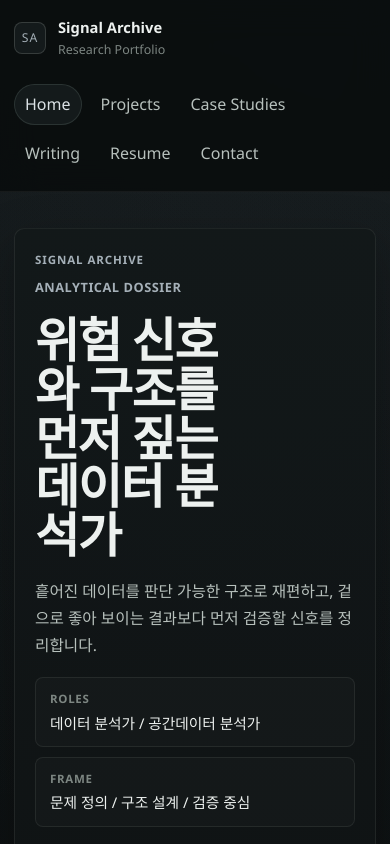
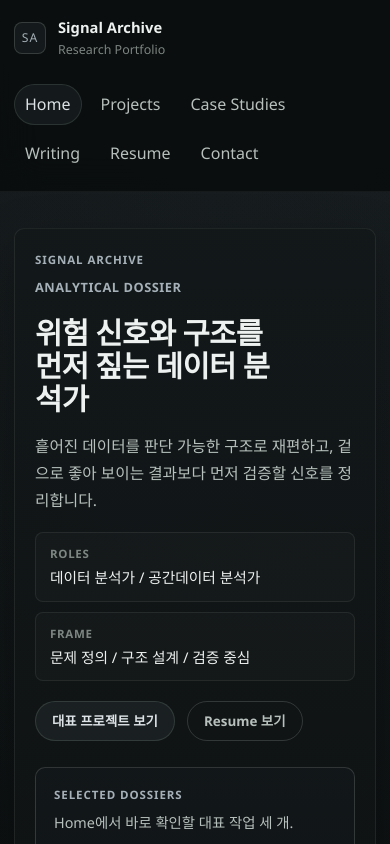
Before and after one commit to dffxonnb-cyber/signal-archive, a Next.js app: page / in a window 390 px wide. Shown: the top 844 px of the page. Built offline with nearby package versions, Linux system fonts and the light colour scheme.

Commit message:
style(home): match hero title scale to page headings

```diff
--- a/app/globals.css
+++ b/app/globals.css
@@ -386,8 +386,10 @@ main {
 }
 
 .home-hero .hero-title {
-  max-width: 7.8ch;
-  font-size: 3rem;
+  max-width: 13ch;
+  font-size: 2.35rem;
+  line-height: 1.12;
+  letter-spacing: -0.02em;
 }
 
 .home-hero__summary {
@@ -1249,9 +1251,10 @@ main {
     padding: 20px;
   }
 
-  .hero-title {
-    max-width: 10ch;
-    font-size: 2.24rem;
+  .home-hero .hero-title {
+    max-width: 15ch;
+    font-size: 1.85rem;
+    line-height: 1.12;
   }
 
   .home-hero,
```
